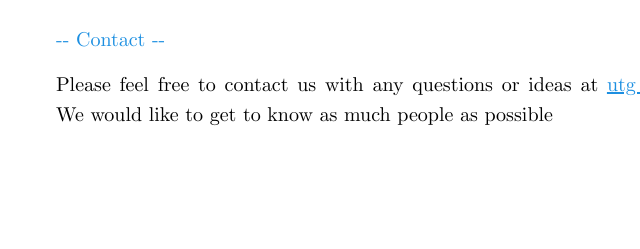
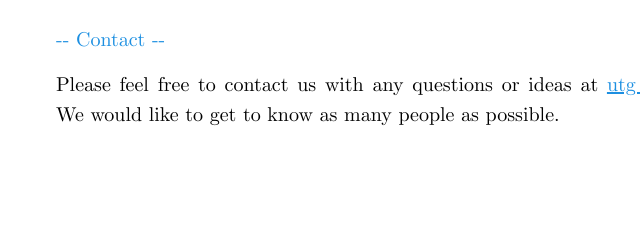
Before and after one commit to Plycion/UTG-Website, a plain HTML site: page index.html in a window 1280 px wide. Both pictures are taken after a click on the link "Contact". Shown: the part 220-469 px from the top of the page, 274-914 px from the left. Drawn offline with nearby package versions, Linux system fonts and the light colour scheme; some packages are replaced by stand-ins of ours.

Commit message:
Fixed typos/mailto in Contact page

```diff
--- a/index.html
+++ b/index.html
@@ -72,7 +72,7 @@
 
 			<div class="mainText" id="contact">
 				<h3>Contact</h3>
-				<p>Please feel free to contact us with any questions or ideas at <a href="mailto:utg --at-- cs.toronto.edu?Subject=Hi%20UTG" target="_top">utg --at-- cs.toronto.edu</a>. We would like to get to know as much people as possible
+				<p>Please feel free to contact us with any questions or ideas at <a href="mailto:utg@cs.toronto.edu?Subject=Hi%20UTG" target="_top">utg --at-- cs.toronto.edu</a>. We would like to get to know as many people as possible.
 					</p>
 
 			</div>
```
